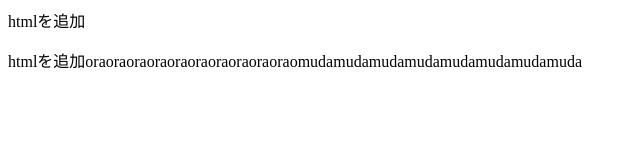
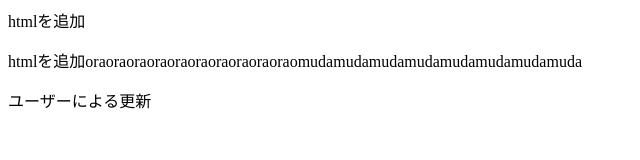
Before and after one commit to matsuoka1985/githubtest1213, a plain HTML site: page index.html in a window 1280 px wide. Shown: the whole page, without its empty margins (0-640 px from the left). Drawn offline with Linux system fonts and the light colour scheme.

Commit message:
hogeCommit

```diff
--- a/index.html
+++ b/index.html
@@ -1,2 +1,3 @@
 <p>htmlを追加</p>
 <p>htmlを追加oraoraoraoraoraoraoraoraoraoraomudamudamudamudamudamudamudamuda</p>
+<p>ユーザーによる更新</p>
```
